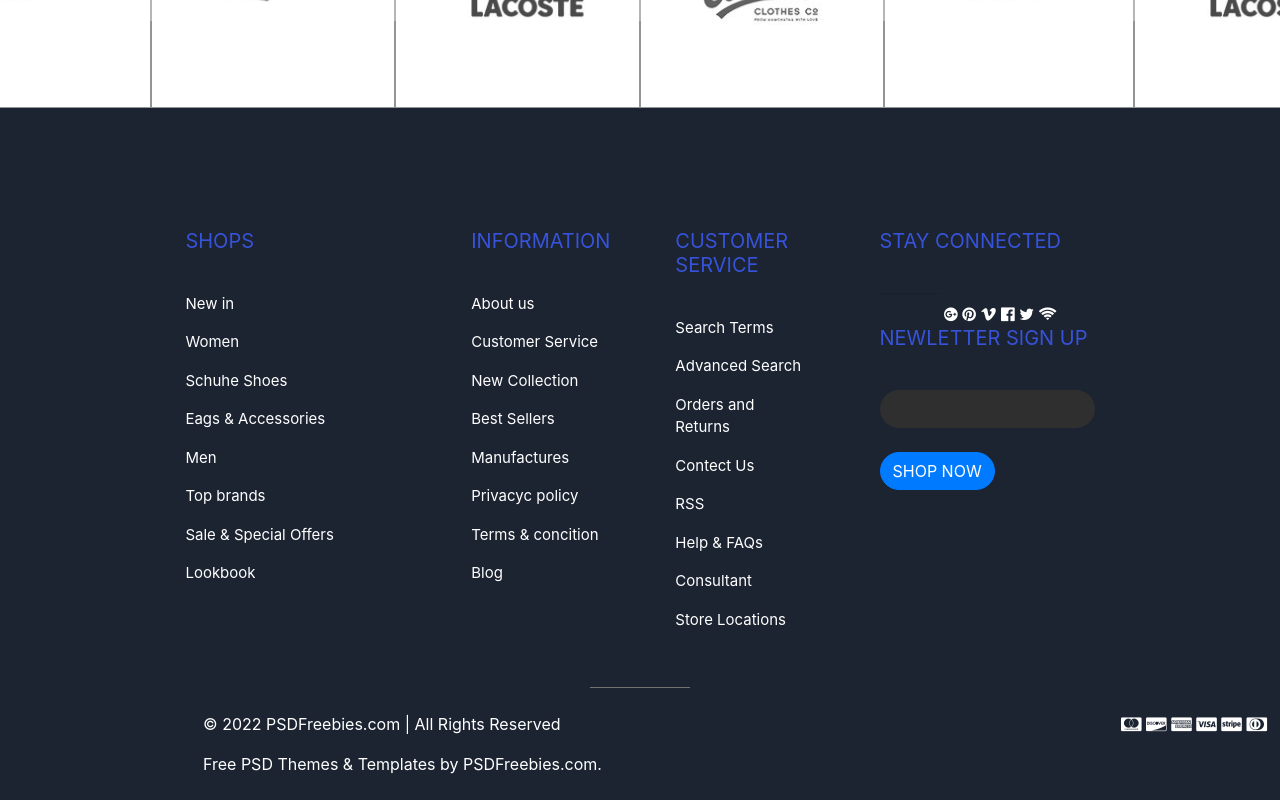
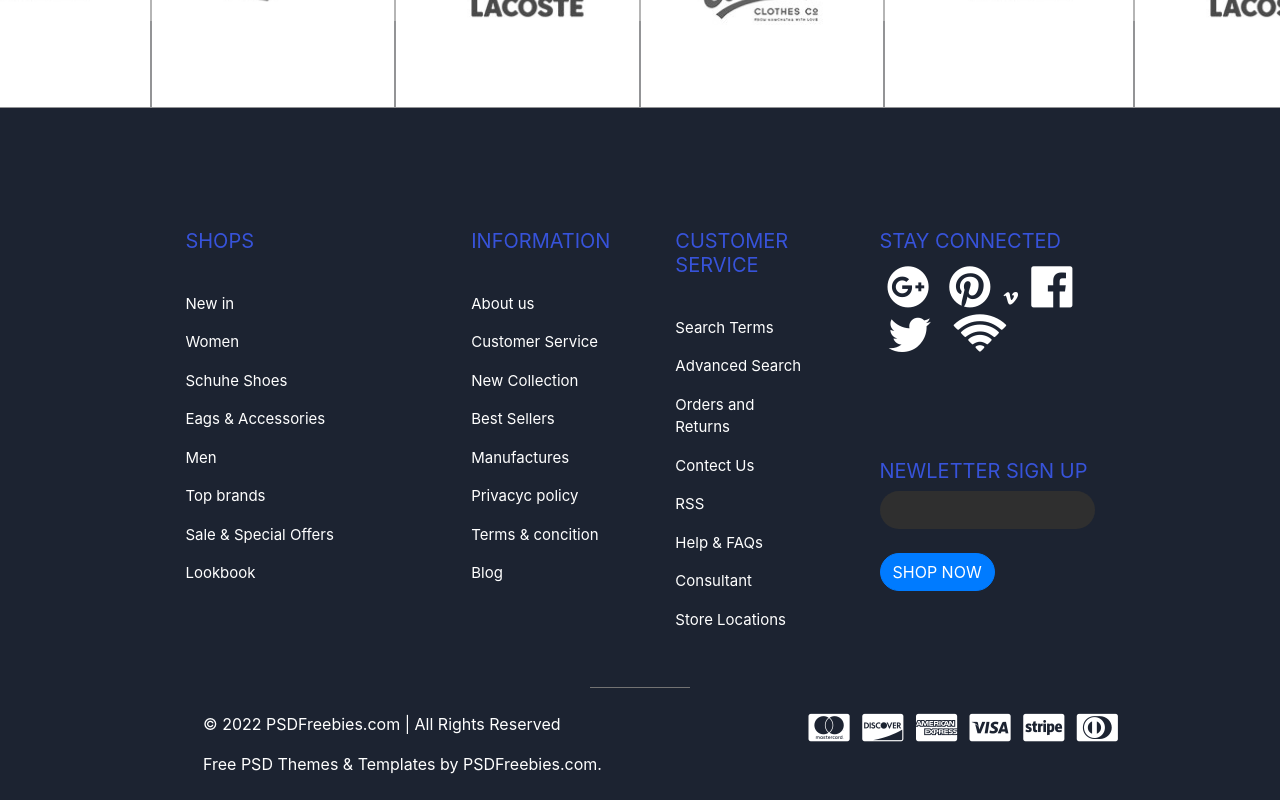
Before and after one commit to namgreenacademy/module1-bootcamp, a plain HTML site: page page/index.html in a window 1280 px wide. Shown: the part 4067-4867 px from the top of the page. Drawn offline with nearby package versions, Linux system fonts and the light colour scheme.

Commit message:
no message

```diff
--- a/page/index.html
+++ b/page/index.html
@@ -374,34 +374,31 @@
                 <!-- Grid column -->
                 <div class="col-md-3 col-lg-3 col-xl-3 mx-auto mb-md-0 mb-4 ">
                     <!-- Links -->
-                    <h6 class="text-uppercase  footer-item-menu-text">STAY CONNECTED</h6>
-                    <hr
-                            class="mb-4 mt-0 d-inline-block mx-auto"
-                            style="width: 60px; height: 2px"
-                    />
+                    <h6 class="text-uppercase  footer-item-menu-text" style="margin-bottom: 10px;">STAY CONNECTED</h6>
                     <span>
-                        <i class="fa fa-google-plus-official" aria-hidden="true"></i>
+                        <i class="fa fa-3x fa-google-plus-official mx-2" aria-hidden="true"></i>
                     </span>
                     <span>
-                        <i class="fa fa-pinterest" aria-hidden="true"></i>
+                        <i class="fa fa-3x fa-pinterest mx-2" aria-hidden="true"></i>
                     </span>
                     <span>
 <i class="fa fa-vimeo" aria-hidden="true"></i>
                     </span>
                     <span>
-                        <i class="fa fa-facebook-official" aria-hidden="true"></i>
+                        <i class="fa fa-3x fa-facebook-official mx-2" aria-hidden="true"></i>
 
                     </span>
                     <span>
-                       <i class="fa fa-twitter" aria-hidden="true"></i>
+                       <i class="fa fa-3x fa-twitter mx-2" aria-hidden="true"></i>
                     </span>
                     <span>
 
-                     <i class="fa fa-wifi" aria-hidden="true"></i>
+                     <i class="fa fa-3x fa-wifi mx-2" aria-hidden="true"></i>
 
                     </span>
 
-                    <h6 class="text-uppercase  footer-item-menu-text">NEWLETTER SIGN UP</h6>
+                    <h6 class="text-uppercase  footer-item-menu-text mb-2" style="margin-top: 100px;">NEWLETTER SIGN
+                        UP</h6>
                     <input type="text" class="form-control rounded-pill" placeholder="" aria-label=""
                            aria-describedby="basic-addon1" style="background-color: #2f2f2f; border: 0px">
                     <button type="button" class="btn btn-primary rounded-pill my-4 ">SHOP NOW
@@ -417,21 +414,21 @@
 
     <!-- Copyright -->
     <div
-            class=" container mx-6"
-            style="background-color: #1c2331 ; margin-left: 150px; padding-left: 45px; text-align: start !important;"
+            class="  "
+            style="background-color: #1c2331 ; margin-left: 150px; margin-right: 150px; padding-left: 45px; text-align: start !important;"
     >
-        <div class="d-flex bd-highlight">
+        <div class="d-flex bd-highlight ">
             <div class="p-2 flex-grow-1 bd-highlight">
                 <p>© 2022 PSDFreebies.com | All Rights Reserved</p>
                 <p>Free PSD Themes & Templates by PSDFreebies.com.</p>
             </div>
             <div class="p-2 bd-highlight">
-                <i class="fa  fa-cc-mastercard text-white" aria-hidden="true"></i>
-                <i class="fa fa-cc-discover text-white" aria-hidden="true"></i>
-                <i class="fa fa-cc-amex text-white" aria-hidden="true"></i>
-                <i class="fa fa-cc-visa text-white" aria-hidden="true"></i>
-                <i class="fa fa-cc-stripe text-white" aria-hidden="true"></i>
-                <i class="fa fa-cc-diners-club text-white" aria-hidden="true"></i>
+                <i class="fa fa-2x fa-cc-mastercard text-white mx-1" aria-hidden="true"></i>
+                <i class="fa fa-2x fa-cc-discover text-white mx-1" aria-hidden="true"></i>
+                <i class="fa fa-2x fa-cc-amex text-white mx-1" aria-hidden="true"></i>
+                <i class="fa fa-2x fa-cc-visa text-white mx-1" aria-hidden="true"></i>
+                <i class="fa fa-2x fa-cc-stripe text-white mx-1" aria-hidden="true"></i>
+                <i class="fa fa-2x fa-cc-diners-club text-white mx-1" aria-hidden="true"></i>
 
             </div>
         </div>
```
